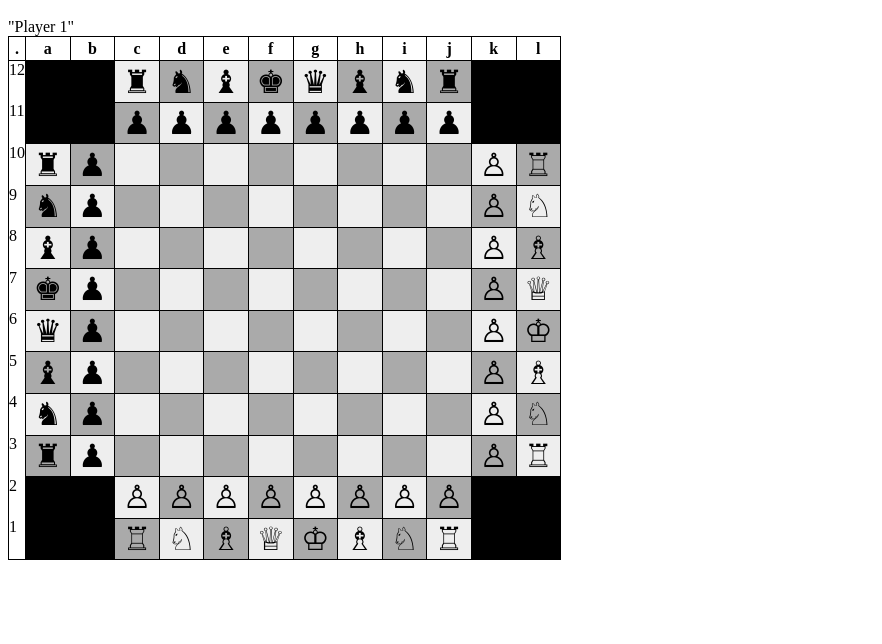
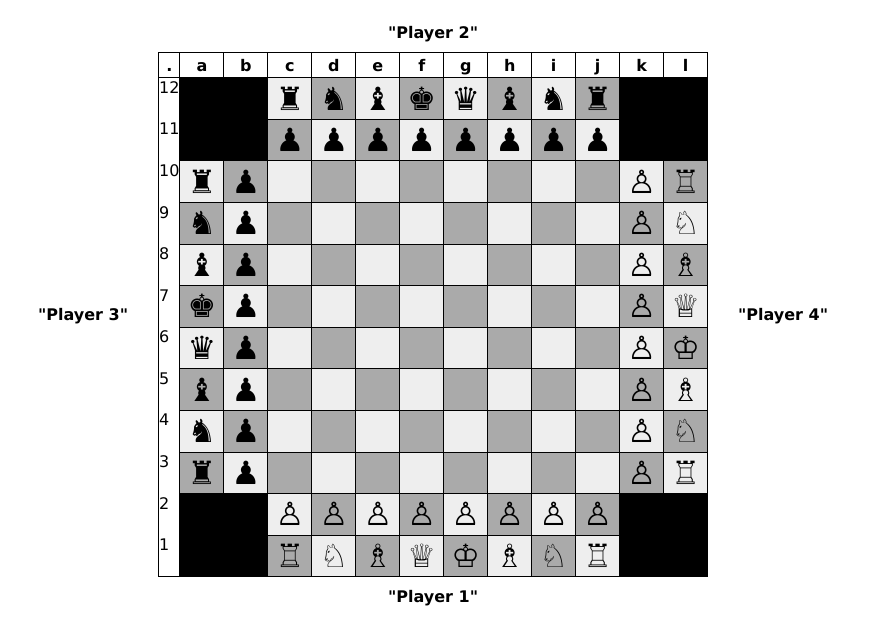
Before and after one commit to IntellectisSoul/4-Player-Team-Chess, a plain HTML site: page chesstable1.html in a window 1280 px wide. Shown: the part 48-692 px from the top of the page, without its empty margins (0-882 px from the left). Drawn offline with Linux system fonts and the light colour scheme.

Commit message:
layout update

```diff
--- a/4-PlayerTeamChess.css
+++ b/4-PlayerTeamChess.css
@@ -19,5 +19,57 @@
 #a12, #b12, #a11, #b11, #k12, #l12, #k11, #l11, #a1, #b1, #a2, #b2, #k1, #l1, #k2, #l2 {background-color: black;
 }
 table, th, td {
-    border: .3px solid black;
-  }
+    border: .3px solid black;}
+
+/* table {
+
+      margin-left:100px;
+      margin-right:auto;
+
+    } */
+    /* //table reset and illusion of table nudge */
+    /* table, caption, tbody, tfoot, thead, tr, th, td {
+      margin: 0;
+      padding: 0;
+      border: 0;
+      font-size: 100%;
+      font: inherit;
+      vertical-align: baseline;
+    }
+    table {
+      border-collapse: collapse;
+      border-spacing: 0;
+    } */
+
+
+.left {width: 150px;
+  text-align : center;
+font-family: Verdana;
+font-weight: 600;
+vertical-align: middle;}
+
+
+.middle {width: 550px;
+  text-align : center;
+font-family: Verdana;
+font-weight: 600 ;
+padding-bottom: 5px;
+padding-top: 5px;
+}
+
+.right {width: 150px;
+  text-align : center;
+font-family: Verdana;
+font-weight: 600;
+vertical-align: middle;}
+/* #Player3  {
+  float: left;
+}
+
+#ChessBoard {
+  float: center ;
+}
+
+#Player4 {
+  float: right;
+} */
--- a/chesstable1.html
+++ b/chesstable1.html
@@ -9,8 +9,27 @@
 <body>
     <h1>2 vs. 2 Team Chess ||
       4 vs.  4 Individual Game : </h1>
-    <div id=Player1>"Player 1"</div>
-  <div id="ChessBoard"></div>
+
+
+  <section style="display: table;">
+    <div class = "left"  style="display: table-cell;"></div>
+    <div class = "middle" id="Player2" style="display: table-cell;">"Player 2"</div>
+    <div class = "right" style="display: table-cell;"></div>
+  </section>
+
+  <section style="display: table;">
+    <div class = "left" id = "Player3" style="display: table-cell;">"Player 3"</div>
+    <div class = "middle" style="display: table-cell;" id="ChessBoard"></div>
+    <div class = "right" id = "Player4" style="display: table-cell;">"Player 4"</div>
+  </section>
+  <section style="display: table;">
+    <div class = "left"  style="display: table-cell;"></div>
+    <div class = "middle" id=Player1 style="display: table-cell;">"Player 1"</div>
+    <div class = "right" style="display: table-cell;"></div>
+   </section>
+
+
+
   <script>
 
     // Create table
@@ -26,6 +45,7 @@
       letters.forEach( l => {
         const letter = document.createElement( 'th' );
         letter.appendChild( document.createTextNode( l ) );
+        letter.setAttribute("vertical-align", "middle");  //check for right code
         row.appendChild( letter );
       } );
       table.appendChild( row );
@@ -61,7 +81,7 @@
             //fill with squares by class attribute; switch between 1 and 0 to assign alternate dark and light class to the 'td'.
                 assign = nos % 2; //use 1 or 0 to switch between light and dark
                 let classcolor = (assign ==0) ? "dark" : "light";
-                square.setAttribute("class", classcolor)
+                square.setAttribute("class", classcolor);
                 square.setAttribute( "draggable", "true" );
                 console.log(classcolor);
 
```
